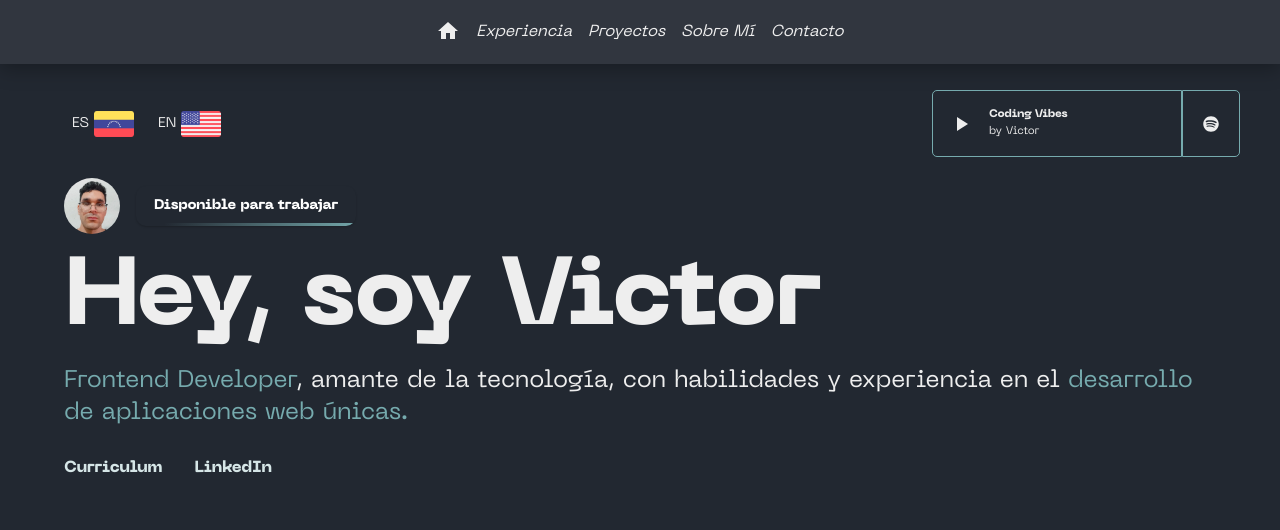
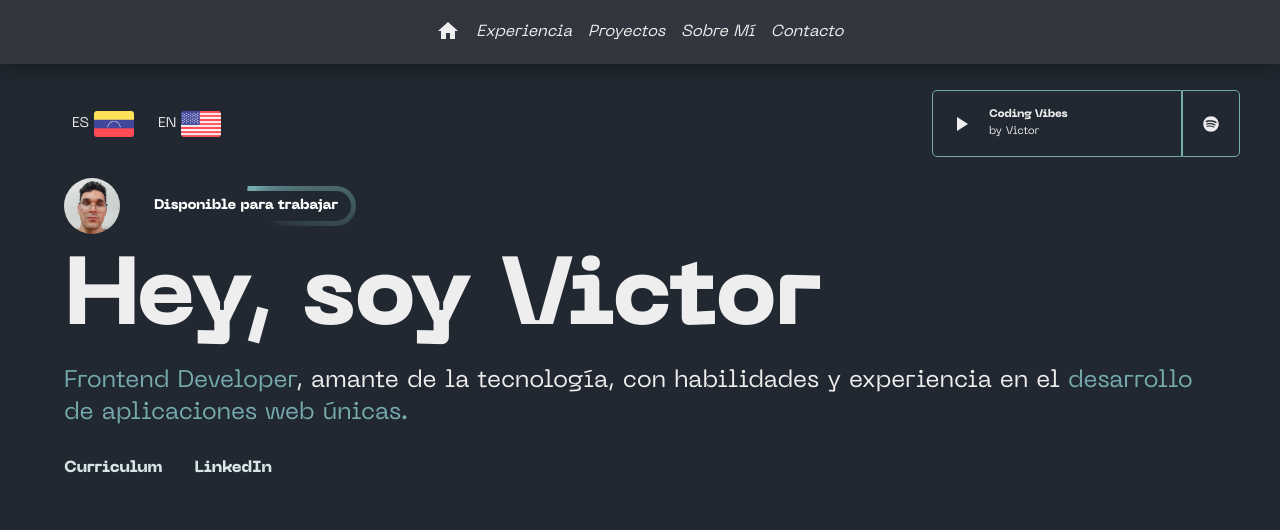
Before and after one commit to Vctorqui/portafolio-web, a Next.js app: page / in a window 1280 px wide. Shown: the top 530 px of the page. Built offline with nearby package versions, Linux system fonts and the light colour scheme.

Commit message:
fix btn animation

```diff
--- a/pages/index.tsx
+++ b/pages/index.tsx
@@ -80,85 +80,44 @@ const Banner = styled(Box)(() => ({
   },
 
   '.wrapperBtn': {
-    '.btn-styled2': {
+    height: '40px',
+    width: '220px',
+    backgroundColor: 'transparent',
+    borderRadius: '20px',
+    position: 'relative',
+    overflow: 'hidden',
+    display: 'flex',
+    alignItems: 'center',
+    justifyContent: 'center',
+    transition: 'all .3s ease-out',
+
+    '.linkBtn': {
       textDecoration: 'none',
-      display: 'flex',
-      justifyContent: 'center',
-      alignItems: 'center',
-      width: '220px',
-      height: '40px',
-      borderRadius: '10px',
-      background: 'transparent',
-      borderStyle: 'none',
-      color: '#fff',
-      fontWeight: 600,
-      outline: 'none',
-      cursor: 'pointer',
-      position: 'relative',
-      padding: '0px',
-      overflow: 'hidden',
-      transition: 'all 0.5s',
-      boxShadow: '0px 1px 2px rgba(0, 0, 0, 0.2)',
     },
-    '.btn-styled2 span': { position: 'absolute', display: 'block' },
-    '.btn-styled2 span:nth-child(1)': {
-      height: '3px',
-      width: '200px',
-      top: '0px',
-      left: '-200px',
-      background: `linear-gradient(to right, rgba(0, 0, 0, 0), ${theme.palette.backgroundGreen.green} )`,
-      borderTopRightRadius: '20px',
-      borderBottomRightRadius: '20px',
-      animation: 'span1 2s linear infinite',
-      animationDelay: '1s',
   },
-    '@keyframes span1': { '0%': { left: '-200px' }, '100%': { left: '200px' } },
-    '.btn-styled2 span:nth-child(2)': {
-      height: '70px',
-      width: '3px',
-      top: '-70px',
-      right: '0px',
-      background: `linear-gradient(to right, rgba(0, 0, 0, 0), ${theme.palette.backgroundGreen.green} )`,
-      borderBottomLeftRadius: '20px',
-      borderBottomRightRadius: '20px',
-      animation: 'span2 2s linear infinite',
-      animationDelay: '2s',
+  '.wrapperBtn::before': {
+    content: '""',
+    position: 'absolute',
+    height: '250px',
+    width: '300px',
+    backgroundImage: `conic-gradient(${theme.palette.backgroundGreen.green} 20deg, transparent 120deg)`,
+    animation: 'rotar 3s linear infinite',
   },
-    '@keyframes span2': { '0%': { top: '-70px' }, '100%': { top: '70px' } },
-    '.btn-styled2 span:nth-child(3)': {
-      height: '3px',
-      width: '200px',
-      right: '-200px',
-      bottom: '0px',
-      background: `linear-gradient(to right, rgba(0, 0, 0, 0), ${theme.palette.backgroundGreen.green} )`,
-      borderTopLeftRadius: '20px',
-      borderBottomLeftRadius: '20px',
-      animation: 'span3 2s linear infinite',
-      animationDelay: '3s',
+  '@keyframes rotar': {
+    from: { transform: 'rotate(0deg)' },
+    to: { transform: 'rotate(-360deg)' },
   },
-    '@keyframes span3': {
-      '0%': { right: '-200px' },
-      '100%': { right: '200px' },
+  '.wrapperBtn::after': {
+    content: '""',
+    position: 'absolute',
+    height: '30px',
+    width: '210px',
+    backgroundColor: theme.palette.primary.main,
+    borderRadius: '20px',
   },
-    '.btn-styled2 span:nth-child(4)': {
-      height: '70px',
-      width: '3px',
-      bottom: '-70px',
-      left: '0px',
-      background: `linear-gradient(to right, rgba(0, 0, 0, 0), ${theme.palette.backgroundGreen.green} )`,
-      borderTopRightRadius: '20px',
-      borderTopLeftRadius: '20px',
-      animation: 'span4 2s linear infinite',
-      animationDelay: '4s',
-    },
-    '@keyframes span4': {
-      '0%': { bottom: '-70px' },
-      '100%': { bottom: '70px' },
-    },
-    '.btn-styled2:hover': {
-      transition: 'all .5s ease-out',
-      boxShadow: '0px 3px 5px rgba(0, 0, 0, 0.4)',
-    },
+
+  '.wrapperBtn:hover': {
+    boxShadow: 'inset 16px 14px 20px #0000008c',
   },
 }))
 
@@ -219,25 +178,26 @@ const Index: NextPage = () => {
                 src={'/images/profile.webp'}
                 alt='Victor'
               />
-
-              <Box className='wrapperBtn'>
               <Link
-                  className='btn btn-styled2'
+                className='linkBtn'
                 href={
                   'https://www.linkedin.com/in/victor-qui%C3%B1ones-a41084249/'
                 }
               >
-                  <Typography variant='body2' fontWeight={700}>
+                <Box className='wrapperBtn'>
+                  <Box position={'absolute'} zIndex={10}>
+                    <Typography
+                      variant='body2'
+                      color={theme.palette.common.white}
+                      fontWeight={700}
+                    >
                       {changeLang === true
                         ? 'Avaliable for work'
                         : 'Disponible para trabajar'}
                     </Typography>
-                  <span></span>
-                  <span></span>
-                  <span></span>
-                  <span></span>
+                  </Box>
+                </Box>
               </Link>
-              </Box>
             </Box>
 
             {changeLang === true ? (
```
Lines whose indentation alone changed are shown as unchanged.
